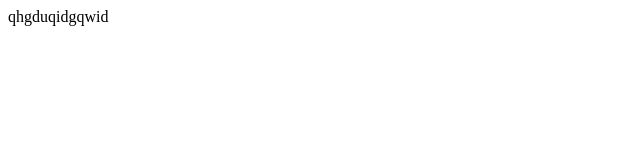
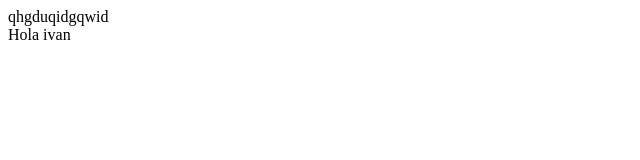
Before and after one commit to ivanlc02/pablo, a plain HTML site: page Pruevas.html in a window 1280 px wide. Shown: the full height of the page, 0-640 px from the left. Drawn offline with Linux system fonts and the light colour scheme.

Commit message:
Tengo un error

```diff
--- a/Pruevas.html
+++ b/Pruevas.html
@@ -9,7 +9,7 @@
 
 <div class="prueva">qhgduqidgqwid</div>
 
-
+<div>Hola ivan</div>
 
 </body>
 </html>
```
